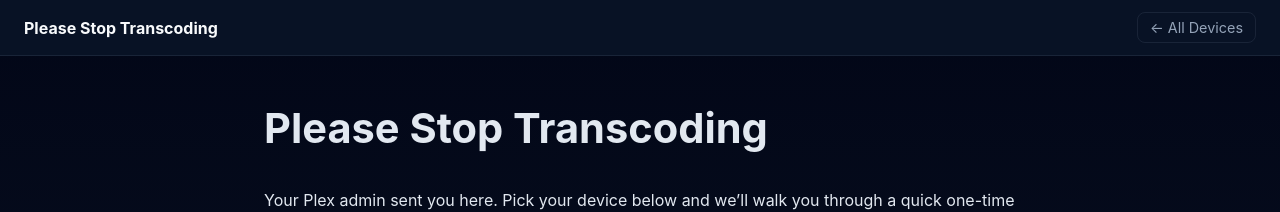
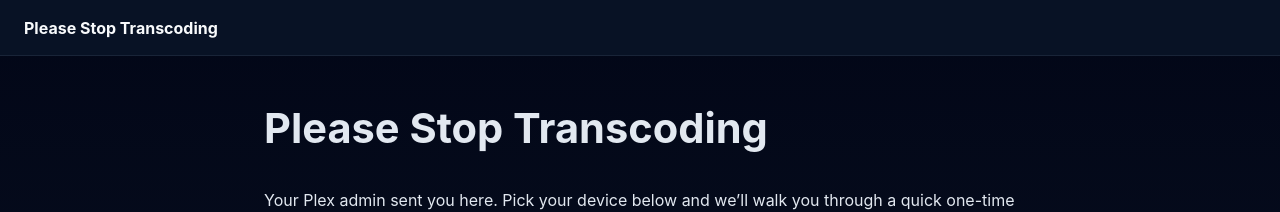
Before and after one commit to mstrhakr/stop-transcoding, a Jekyll site: the page built from docs/index.md, in a window 1280 px wide. Shown: the top 212 px of the page. Built offline with Jekyll 4.4.1, drawn with Linux system fonts in a browser that asks for light colours.

Commit message:
Add conditional rendering for home link in navigation

```diff
--- a/docs/_layouts/default.html
+++ b/docs/_layouts/default.html
@@ -10,7 +10,9 @@
   <body>
     <nav class="topnav">
       <a class="topnav-brand" href="{{ '/' | relative_url }}">{{ site.title }}</a>
+      {% unless page.permalink == "/" %}
       <a class="topnav-home" href="{{ '/' | relative_url }}">&#8592; All Devices</a>
+      {% endunless %}
     </nav>
     <main class="page-main">
       <header class="page-header">
```
